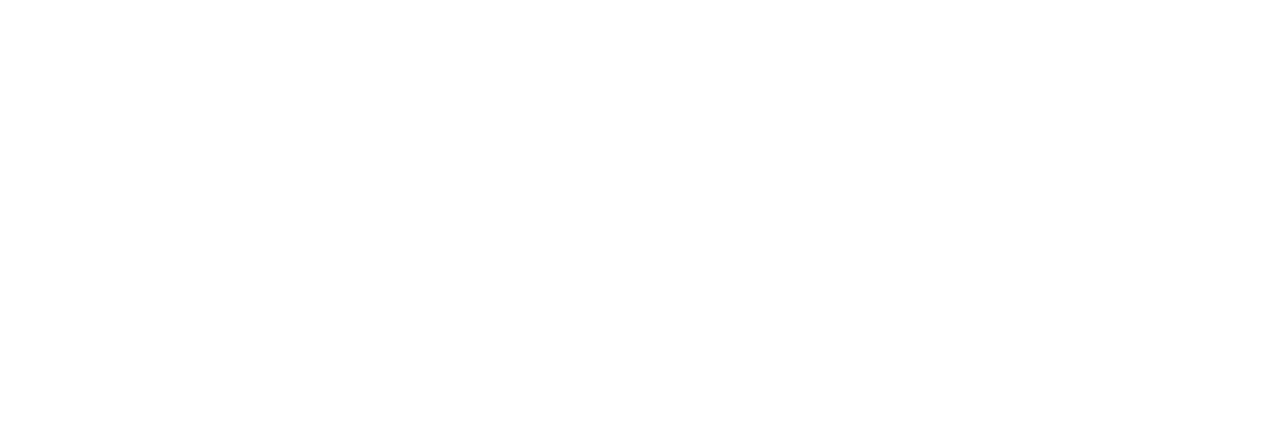
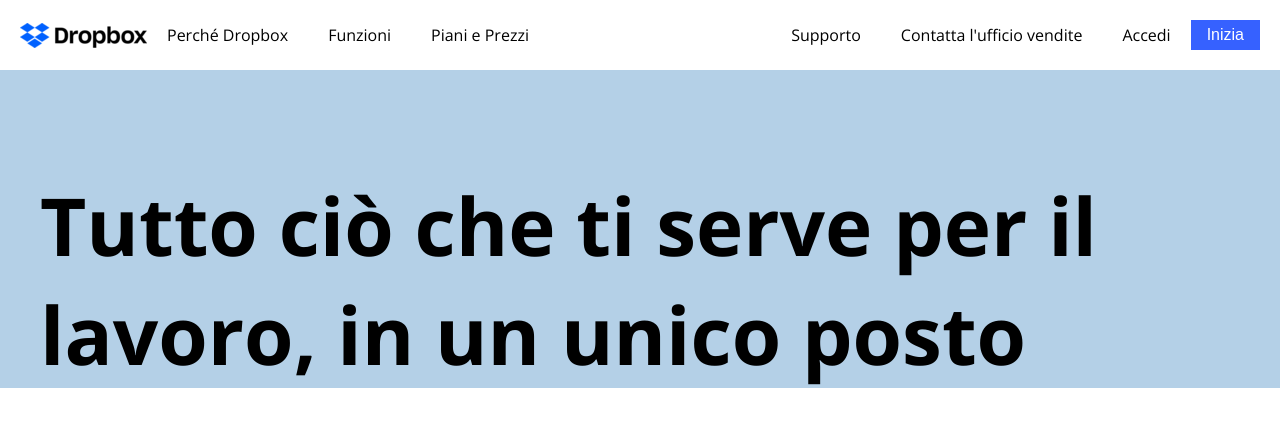
Before and after one commit to vitodursopettersson/htmlcss-dropbox, a plain HTML site: page index.html in a window 1280 px wide. Drawn offline with nearby package versions, Linux system fonts and the light colour scheme.

Commit message:
feat: nav bar

```diff
--- a/css/style.css
+++ b/css/style.css
@@ -64,7 +64,76 @@ span {
     font-weight: 400;
 }
 
+/* Button */
+
 button {
-    font-size: 14px;
+    font-size: 16px;
     font-weight: 400;
+    background-color: var(--main-color);
+    color: #ffffff;
+    padding: 6px 16px;
+    border: none;
 }
+
+/*
+--------------
+Header Nav
+--------------
+*/
+
+nav {
+    height: 70px;
+    display: flex;
+    align-items: center;
+    justify-content: space-between;
+    margin: 0px 20px;
+}
+
+header div {
+    height: 100%;
+    display: flex;
+    align-items: center;
+}
+
+header ul {
+    height: 100%;
+    display: flex;
+    align-items: center;
+    list-style: none;
+}
+
+header li {
+    height: 100%;
+    display: flex;
+    align-items: center;
+}
+
+header a {
+    font-size: 16px;
+    margin: 0px 20px;
+    text-decoration: none;
+    color: var(--text-color);
+}
+
+/* Animazione Hover */
+
+header li:hover {
+    border-bottom: 2px solid;
+    border-color: var(--main-color);
+}
+
+/*
+--------------
+Header Above
+--------------
+*/
+
+section.above {
+    background-color: var(--snd-color);
+    padding-top: 100px;
+}
+
+.container--big {
+    width: 1200px;
+    margin: 0 auto;
+}
--- a/index.html
+++ b/index.html
@@ -25,12 +25,47 @@
         <!-- Nav bar -->
         <nav>
 
+            <!-- Nav left -->
+            <div>
+                <ul>
+                    <img href="" src="img/logo-small.png" alt="logo dropbox">
+                    <li>
+                        <a href="">Perché Dropbox</a>
+                    </li>
+                    <li>
+                        <a href="">Funzioni</a>
+                    </li>
+                    <li>
+                        <a href="">Piani e Prezzi</a>
+                    </li>
+                </ul>
+            </div>
+
+            <!-- Nav right -->
+            <div>
+                <ul>
+                    <li><a href="">Supporto</a></li>
+                    <li><a href="">Contatta l'ufficio vendite</a></li>
+                    <li><a href="">Accedi</a></li>
+                </ul>
+                <button>Inizia</button>
+            </div>
         </nav>
 
         <!-- Above -->
-        <div>
-
-        </div>
+        <section class="above">
+            <div class="container--big">
+                <h1>Tutto ciò che ti serve per il lavoro, in un unico posto</h1>
+                <div>
+                    <div>
+                        <p></p>
+                    </div>
+                    <div>
+                        <img src="" alt="">
+                    </div>
+                </div>
+            </div>
+        </section>
 
     </header>
 
```
